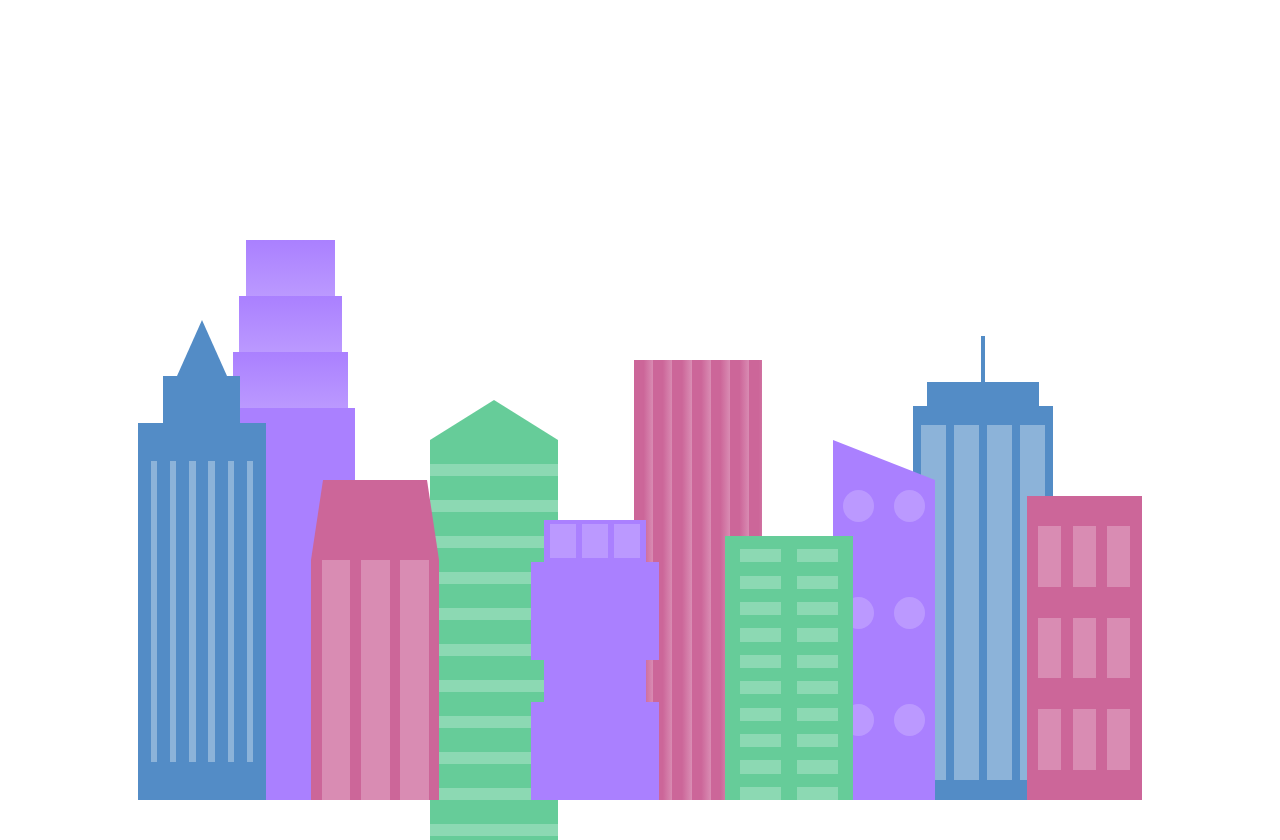
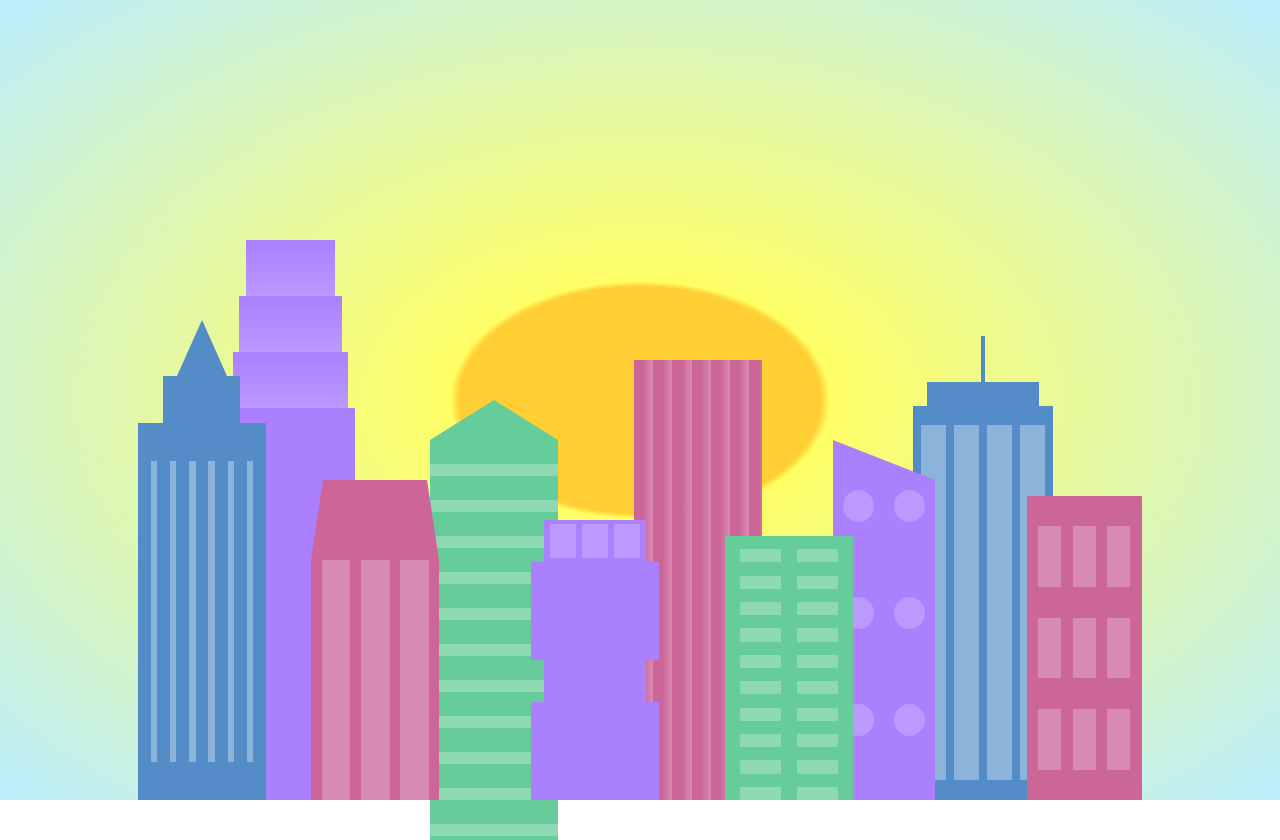
Before and after one commit to mickythegeek/freecodecamp-responsive-web-design, a plain HTML site: page burj-khalifa/index.html in a window 1280 px wide. Drawn offline with Linux system fonts and the light colour scheme.

Commit message:
ADD: radial-gradient to illustrate the Sun

```diff
--- a/burj-khalifa/index.html
+++ b/burj-khalifa/index.html
@@ -7,7 +7,7 @@
     <link rel="stylesheet" href="styles.css" />
   </head>
   <body>
-    <div class="background-buildings">
+    <div class="background-buildings sky">
       <div class=""></div>
       <div class=""></div>
       <div class="bb1 building-wrap">
--- a/burj-khalifa/styles.css
+++ b/burj-khalifa/styles.css
@@ -39,6 +39,10 @@ body {
   display: flex;
   align-items: center;
   justify-content: space-evenly;
+}
+
+.sky{
+  background: radial-gradient(#ffcf33, #ffcf33 20%, #ffff66 21%, #bbeeff 100%);
 }
 
 /* BACKGROUND BUILDINGS - "bb" stands for "background building" */
```
